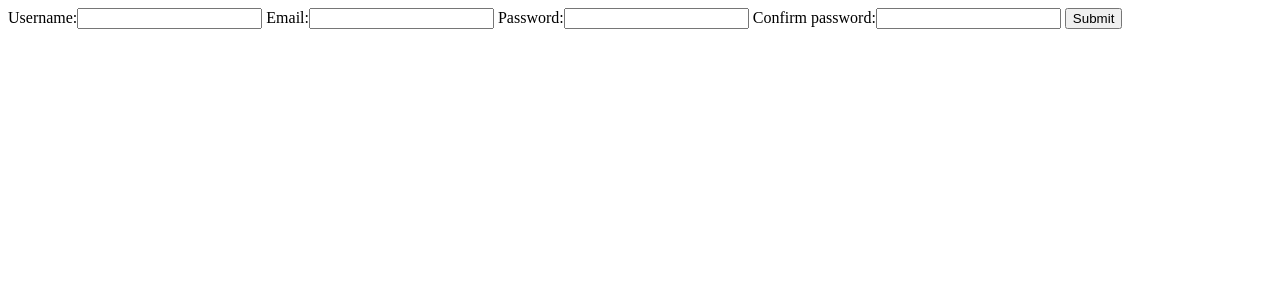
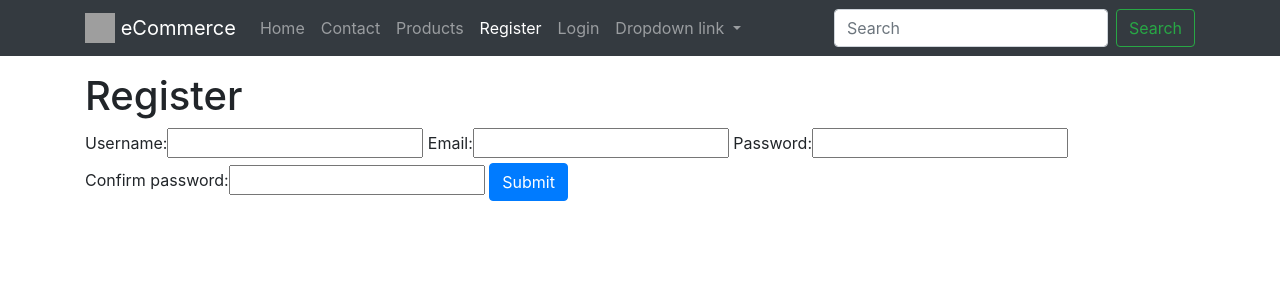
Before and after one commit to baothi/ecommerce, a Django app: page /register/ in a window 1280 px wide. Shown: the top 300 px of the page. Run offline with Django 3.2, Linux system fonts and the light colour scheme; parts of the project's set-up code (start-up, migrations or seed data) failed here and were passed over; some libraries are stand-ins or nearby versions; grey boxes are pictures that could not be loaded.

Commit message:
template finish

```diff
--- a/ecommerce/urls.py
+++ b/ecommerce/urls.py
@@ -18,7 +18,10 @@ from django.conf.urls.static import static
 
 from django.contrib import admin
 from django.urls import path, include
+from django.views.generic import TemplateView
 
+from . import views
+app_name = 'products'
 # from products.views import (
 #         ProductListView,
 #         product_list_view,
@@ -32,12 +35,13 @@ from django.urls import path, include
 from .views import home_page, about_page, contact_page, login_page, register_page
 
 urlpatterns = [
-    path('', home_page),
-    path('about/', about_page),
-    path('contact/', contact_page),
-    path('login/', login_page),
-    path('register/', register_page),
-    path('products/', include("products.urls")),
+    path('', views.home_page, name='home'),
+    path('about/', about_page, name='about'),
+    path('contact/', contact_page, name='contact'),
+    path('login/', login_page, name='login'),
+    path('register/', register_page, name='register'),
+    path('bootstrap/', TemplateView.as_view(template_name='bootstrap/examples.html')),
+    path('products/', include(("products.urls","products"), namespace='products')),
     # path('featured/', ProductFeaturedListView.as_view()),
     # path('featured/<int:pk>', ProductFeaturedDetailView.as_view()),
     # path('products/', ProductListView.as_view()),
--- a/products/models.py
+++ b/products/models.py
@@ -2,6 +2,7 @@ import random
 import os.path
 from django.db import models
 from django.db.models.signals import pre_save, post_save
+from django.urls import reverse
 
 from .utils import unique_slug_generator
 
@@ -59,11 +60,13 @@ class Product(models.Model):
     image          = models.ImageField(upload_to=upload_image_path, null=True, blank=True)
     featured       = models.BooleanField(default=False)
     active         = models.BooleanField(default=True)
+    timestamp      = models.DateTimeField(auto_now_add=True)
 
     objects = ProductManager()
 
     def get_absolute_url(self):
-        return "/products/{slug}/".format(slug=self.slug)
+        # return "/products/{slug}/".format(slug=self.slug)
+        return reverse("products:detail", kwargs={ "slug":self.slug })
 
     def __str__(self):
         return self.title
--- a/products/templates/products/snippets/card.html
+++ b/products/templates/products/snippets/card.html
@@ -6,7 +6,8 @@
   {% endif %}
   <div class="card-body">
     <h5 class="card-title">{{ instance.title }}</h5>
-    <p class="card-text">Some quick example text to build on the card title and make up the bulk of the card's content.</p>
-    <a href="{{ instance.get_absolute_url }}" class="btn btn-primary">Go somewhere</a>
+    <p class="card-text">{{ instance.description|linebreaks|truncatewords:12 }}</p>
+    <a href="{{ instance.get_absolute_url }}" class="btn btn-primary">View</a>
+    <!-- <a href="{% url 'products:detail' slug=instance.slug %}" class="btn btn-warning">URL shortcut</a> -->
   </div>
 </div>
--- a/products/urls.py
+++ b/products/urls.py
@@ -12,6 +12,6 @@ from .views import (
         )
 
 urlpatterns = [
-    path('', ProductListView.as_view()),
-    path('<slug:slug>/', ProductDeatailSlugView.as_view()),
+    path('', ProductListView.as_view(), name='list'),
+    path('<slug:slug>/', ProductDeatailSlugView.as_view(), name='detail'),
 ]
--- a/templates/auth/login.html
+++ b/templates/auth/login.html
@@ -1,4 +1,10 @@
+{% extends "base.html" %}
+
+{% block content %}
 <form method='POST' > {% csrf_token %}
     {{ form }}
     <button type="submit" class="btn btn-primary">Submit</button>
 </form>
+
+
+{% endblock %}
--- a/templates/auth/register.html
+++ b/templates/auth/register.html
@@ -1,4 +1,9 @@
+{% extends "base.html" %}
+
+{% block content %}
+<h1>Register</h1>
 <form method='POST' > {% csrf_token %}
     {{ form }}
     <button type="submit" class="btn btn-primary">Submit</button>
 </form>
+{% endblock %}
--- a/templates/base.html
+++ b/templates/base.html
@@ -11,8 +11,9 @@
     </head>
     <body>
     	{% include 'base/navbar.html' with brand_name='eCommerce' %}
+      <div class="container">
         {% block content %}{% endblock %}
-
+      </div>
            {% include 'base/js.html' %}
     </body>
   </html>
--- a/templates/base/navbar.html
+++ b/templates/base/navbar.html
@@ -1 +1,87 @@
-{{ brand_name }}
+{% url 'home' as home_url %}
+{% url 'contact' as contact_url %}
+{% url 'products:list' as product_list_url %}
+{% url 'login' as login_url %}
+{% url 'register' as register_url %}
+
+<!-- <nav class="navbar navbar-expand-md navbar-dark bg-light">
+  <div class="container">
+    <a class="navbar-brand" href="#">
+      Bootstrap
+    </a>
+    <button class="navbar-toggler" type="button" data-toggle="collapse" data-target="#navbarCollapseLinks" aria-expanded="false" aria-label="Toggle Navigation" >
+      <span class="navbar-toggler-icon"></span>
+    </button>
+    <div class="collapse navbar-collapse" id="navbarCollapseLinks" >
+      <ul class="navbar-nav">
+        <li class="nav-item">
+          <a href="#" class="nav-link" > Home </a>
+        </li>
+        <li class="nav-item">
+          <a href="#" class="nav-link" > About </a>
+        </li>
+        <li class="nav-item">
+          <a href="#" class="nav-link" > Products </a>
+        </li>
+
+      </ul>
+      <form class="form-inline ml-auto">
+        <input class="form-control mr-sm-2" type="text" placeholder="search" aria-lable="Search" >
+        <button class="btn btn-outline-success my-2 my-sm-0" type="submit">Search</button>
+      </form>
+    </div>
+  </div>
+</nav> -->
+
+
+
+
+<nav class="navbar navbar-expand-lg navbar-dark bg-dark mb-3">
+  <div class="container">
+    <a class="navbar-brand" href="{{ home_url }}">
+      <img src="https://getbootstrap.com/docs/4.4/assets/brand/bootstrap-outline.svg" width="30" height="30" class="d-inline-block align-top" alt="">
+      {% if brand_name %} {{ brand_name }} {% else %} CFE eCommerce {% endif %}
+    </a>
+    <button class="navbar-toggler" type="button" data-toggle="collapse" data-target="#navbarSupportedContent" aria-controls="navbarSupportedContent" aria-expanded="false" aria-label="Toggle navigation">
+      <span class="navbar-toggler-icon"></span>
+    </button>
+
+    <div class="collapse navbar-collapse" id="navbarSupportedContent">
+      <ul class="navbar-nav mr-auto">
+        <li class="nav-item {% if request.path == home_url %}active{% endif %}">
+          <a class="nav-link" href="{{ home_url }}">Home <span class="sr-only">(current)  </span></a>
+        </li>
+        <li class="nav-item {% if request.path == contact_url %}active{% endif %}">
+          <a class="nav-link" href="{{ contact_url }}">Contact</a>
+        </li>
+        <li class="nav-item {% if request.path == product_list_url %}active{% endif %}">
+          <a class="nav-link " href="{{ product_list_url }}">Products</a>
+        </li>
+        {% if request.user.is_authenticated %}
+          <li class="nav-item {% if request.path == login_url %}active{% endif %}">
+            <a class="nav-link" href="{{ login_url }}">Logout</a>
+          </li>
+        {% else %}
+          <li class="nav-item {% if request.path == register_url %}active{% endif %}">
+            <a class="nav-link" href="{{ register_url }}">Register</a>
+          </li>
+          <li class="nav-item {% if request.path == login_url %}active{% endif %}">
+            <a class="nav-link" href="{{ login_url }}">Login</a>
+          </li>
+        {% endif %}
+        <li class="nav-item dropdown">
+          <a class="nav-link dropdown-toggle" href="http://example.com" id="navbarDropdownMenuLink" data-toggle="dropdown" aria-haspopup="true" aria-expanded="false" >Dropdown link </a>
+          <div class="dropdown-menu dropdown-menu-left" aria-labelledby="navbarDropdownMenuLink" >
+            <a class="dropdown-item" href="#" >Action</a>
+            <a class="dropdown-item" href="#" >Another action</a>
+            <a class="dropdown-item" href="#" >Something else here</a>
+          </div>
+        </li>
+      </ul>
+      <form class="form-inline my-2 my-lg-0">
+        <input class="form-control mr-sm-2" type="search" placeholder="Search" aria-label="Search">
+        <button class="btn btn-outline-success my-2 my-sm-0" type="submit">Search</button>
+      </form>
+    </div>
+  </div>
+</nav>
--- a/templates/home_page.html
+++ b/templates/home_page.html
@@ -10,7 +10,7 @@
   <h1>{{ title }}</h1>
   <h1>Hello, world! we're working !!!!!</h1>
 </div>
-<div class="container">
+
   <div class="row">
     <div class="col">
       <img src="{% static 'img/beach.jpg' %}" class="img-fluid" />
@@ -25,7 +25,7 @@
     </div>
   </div>
   {% endif %}
-</div>
+
 
 {% endblock %}
 
```
Also changed, not shown: products/templates/products/detail.html (+11 -7 lines), products/templates/products/list.html (+12 -7 lines), templates/bootstrap/examples.html (added, +70 -0 lines), products/migrations/0009_product_timestamp.py (added), 2 other files.
